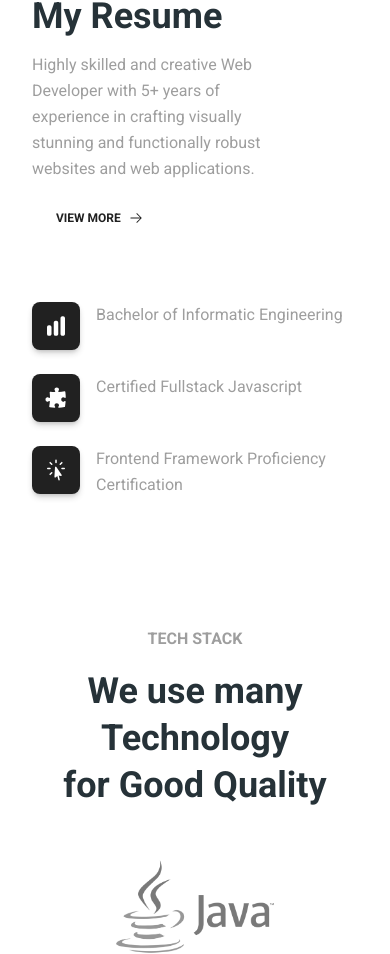
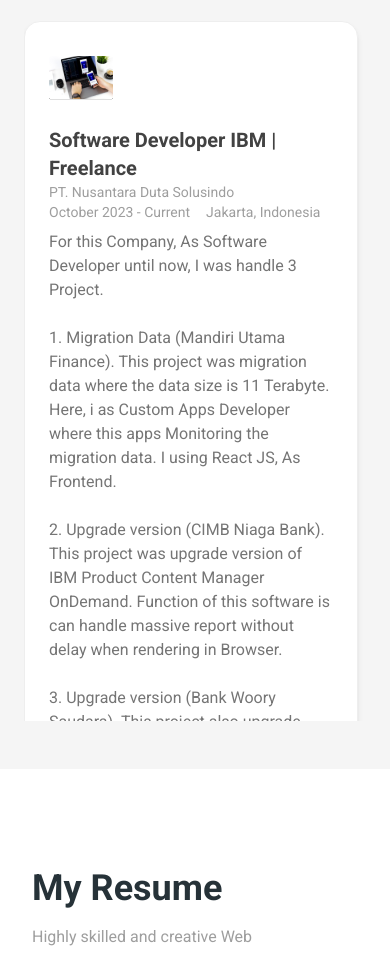
Before and after one commit to myustanzah/myportfolio, a Next.js app: page / in a window 390 px wide. Shown: the part 6157-7111 px from the top of the page. Built offline with nearby package versions, Linux system fonts and the light colour scheme.

Commit message:
add-job-experience

```diff
--- a/src/app/page.tsx
+++ b/src/app/page.tsx
@@ -7,8 +7,9 @@
 import Skills from "../components/part/skills";
 import Projects from "../components/part/projects";
 import Resume from "../components/part/resume";
-import Testimonial from "../components/part/testimonial";
-import PopularClients from "../components/part/popular-clients";
+// import Experience from "../components/part/experience";
+// import PopularClients from "../components/part/popular-clients";
+import JobExperience from "@/components/part/job-experience"
 import ContactForm from "../components/part/contact-form";
 import ParticlesBackground from "@/components/ParticleBackground";
 
@@ -21,9 +22,10 @@
       {/* <Clients /> */}
       <Skills />
       <Projects />
+      <JobExperience />
       <Resume />
-      {/* <Testimonial /> */}
-      <PopularClients />
+
+      {/* <PopularClients /> */}
       <ContactForm />
       <Footer />
     </>
--- /dev/null
+++ b/src/components/JobExperienceCard.tsx
@@ -0,0 +1,46 @@
+// components/JobExperienceCard.tsx
+
+import { FC } from 'react';
+
+interface JobExperienceCardProps {
+  company: string;
+  role: string;
+  period: string;
+  location?: string;
+  description: string;
+  logoUrl?: string;
+}
+
+const JobExperienceCard: FC<JobExperienceCardProps> = ({
+  company,
+  role,
+  period,
+  location,
+  description,
+  logoUrl,
+}) => {
+  return (
+    <div className="flex flex-col sm:flex-row bg-white shadow-md rounded-2xl p-6 border hover:shadow-lg transition duration-300 ease-in-out whitespace-pre-line">
+      {logoUrl && (
+        <div className="flex-shrink-0 mb-4 sm:mb-0 sm:mr-6">
+          <img
+            src={logoUrl}
+            alt={`${company} logo`}
+            className="w-16 h-16 rounded-md object-contain"
+          />
+        </div>
+      )}
+      <div className="flex flex-col">
+        <h3 className="text-xl font-semibold text-gray-800">{role}</h3>
+        <div className="flex flex-wrap text-sm text-gray-500 mb-2">
+          <span className="mr-4">{company}</span>
+          <span className="mr-4">{period}</span>
+          {location && <span>{location}</span>}
+        </div>
+        <p className="text-gray-600">{description}</p>
+      </div>
+    </div>
+  );
+};
+
+export default JobExperienceCard;
--- a/src/components/part/testimonial.tsx
+++ b/src/components/part/experience.tsx
@@ -5,15 +5,15 @@
 import { Typography, Card, CardBody, Avatar } from "@material-tailwind/react";
 import { getImagePrefix } from "../../../utils/utils";
 
-export function Testimonial() {
+export function Experience() {
   const [active, setActive] = React.useState(3);
 
   return (
-    <section className="py-12 px-8 lg:py-24">
-      <div className="container max-w-screen-lg mx-auto">
+    <section className="bg-green-300 py-12 px-8 lg:py-24">
+      <div className="bg-blue-300 container max-w-screen-lg mx-auto">
         <div className="container mx-auto mb-20 text-center">
           <Typography variant="h2" color="blue-gray" className="mb-4">
-            What Clients Say
+            My Experience
           </Typography>
           <Typography
             variant="lead"
@@ -23,7 +23,7 @@
             with me. My client&apos;s satisfaction is my greatest achievement!
           </Typography>
         </div>
-        <Card color="transparent" shadow={false} className="py-8 lg:flex-row">
+        <Card color="yellow" shadow={false} className="py-8 lg:flex-row">
           <CardBody className="w-full lg:gap-10 h-full lg:!flex justify-between ">
             <div className="w-full mb-10 lg:mb-0">
               <Typography
@@ -98,4 +98,4 @@
   );
 }
 
-export default Testimonial;
+export default Experience;
--- /dev/null
+++ b/src/components/part/job-experience.tsx
@@ -0,0 +1,80 @@
+import JobExperienceCard from '@/components/JobExperienceCard';
+import { getImagePrefix } from "../../../utils/utils";
+
+export default function ExperienceSection() {
+  return (
+    <section className="bg-gray-100 py-12 px-6">
+      <div className="max-w-4xl mx-auto">
+        <h2 className="text-3xl font-bold text-center mb-10">Job Experience</h2>
+
+        <div className="max-h-[700px] overflow-y-auto space-y-6 pr-2">
+
+           <JobExperienceCard
+            company="PT. Nusantara Duta Solusindo"
+            role="Software Developer IBM | Freelance"
+            period="October 2023 - Current"
+            location="Jakarta, Indonesia"
+            description={`For this Company, As Software Developer until now, I was handle 3 Project. \n
+                1. Migration Data (Mandiri Utama Finance). This project was migration data where the data size is 11 Terabyte. Here, i as Custom Apps Developer where this apps Monitoring the migration data. I using React JS, As Frontend. \n
+                2. Upgrade version (CIMB Niaga Bank). This project was upgrade version of IBM Product Content Manager OnDemand. Function of this software is can handle massive report without delay when rendering in Browser. \n
+                3. Upgrade version (Bank Woory Saudara). This project also upgrade version. however, using another IBM Product. The Product is IBM Business Automation Workflow.
+                `}
+            logoUrl={`${getImagePrefix()}/image/blog-1.svg`}
+           />
+
+           <JobExperienceCard
+            company="PT. Pohondana Indonesia"
+            role="IT Helpdesk | Fullstack Engineer | Fulltime"
+            period="Agustus 2021 - September 2023"
+            location="Jakarta, Indonesia"
+            description="Here, I did handle an existing project to manage complaint of user in daily activity.
+            These complaint included a bug, or add new feature. and where, a new Application was also being developed.
+            for existing Apps using Laravel as Frontend and Java Play Framework as Backend,
+            and new Apps using React.js as Frontend and then Express.JS as Backend"
+            logoUrl={`${getImagePrefix()}/image/blog-1.svg`}
+          />
+
+           <JobExperienceCard
+            company="PT. Djasa Tangguh Karyatama"
+            role="Wordpress Developer | Freelance"
+            period="Mei 2023 - Juni 2023"
+            location="Jakarta, Indonesia"
+            description="I develope Company Profile using wordpress"
+            logoUrl={`${getImagePrefix()}/image/blog-1.svg`}
+          />
+
+          <JobExperienceCard
+            company="Lughatuna School"
+            role="Mobile Apps Developer | Freelance"
+            period="Mei 2023 - Desember 2023"
+            location="Jakarta, Indonesia"
+            description="Owner of Lughatuna School need to develope Application for Umrah User.
+            It's like tour guide, script pray with sound, and tutorial dress in Mekkah.
+            I develope using React Native and Support Platform for payment RevenueCat, also deploy at Google Play Console"
+            logoUrl={`${getImagePrefix()}/image/blog-1.svg`}
+          />
+
+          <JobExperienceCard
+            company="Lughatuna School"
+            role="Fullstack Developer | Freelance"
+            period="Januari 2023 - Mei 2023"
+            location="Jakarta, Indonesia"
+            description="I build Website Daily Record Operation School According user request.
+            Tech Stack that use was React.JS as Frontend, and Express.JS as Backend"
+            logoUrl={`${getImagePrefix()}/image/blog-1.svg`}
+          />
+
+          <JobExperienceCard
+            company="Badan Meteorology, Klimatology, dan Geofisika"
+            role="VB Programmer | Internship"
+            period="September 2017 - Desember 2017"
+            location="Bengkulu, Indonesia"
+            description="Learned about daily operations at BMKG. The final project involved developing
+            an application using Visual Basic 6 to manage incoming and outgoing mail, and to track the number of mail items."
+            logoUrl={`${getImagePrefix()}/image/blog-1.svg`}
+          />
+        </div>
+      </div>
+    </section>
+  );
+}
```
